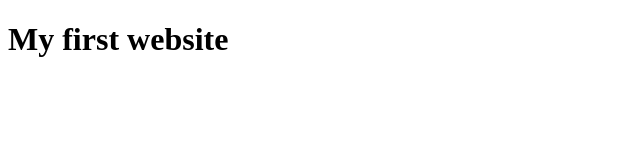
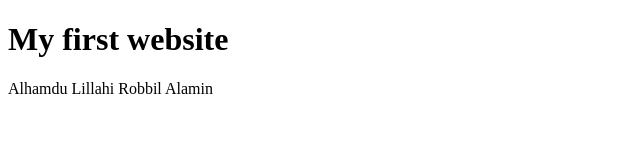
Before and after one commit to Soaib-first-website/my-first-website, a plain HTML site: page index.html in a window 1280 px wide. Shown: the whole page, without its empty margins (0-640 px from the left). Drawn offline with Linux system fonts and the light colour scheme.

Commit message:
second-change

```diff
--- a/index.html
+++ b/index.html
@@ -8,5 +8,6 @@
 </head>
 <body>
     <h1>My first website</h1>
+    <p>Alhamdu Lillahi Robbil Alamin</p>
 </body>
 </html>
```
